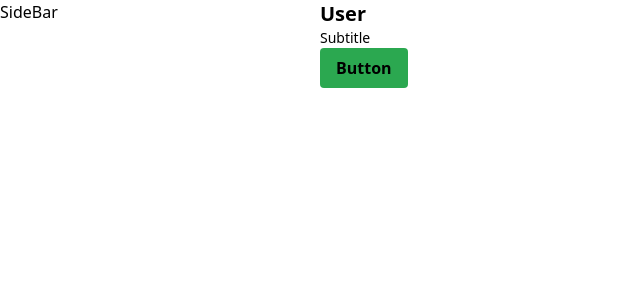
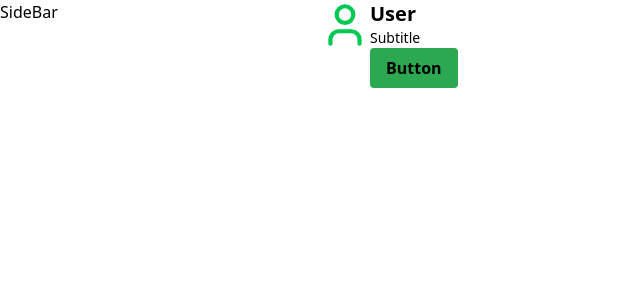
Before and after one commit to HebaElgohary/crud-system, a Next.js app: page / in a window 1280 px wide. Shown: the top 300 px of the page, without its empty margins (0-640 px from the left). Built offline with nearby package versions, Linux system fonts and the light colour scheme.

Commit message:
feat: add reusable icon component

```diff
--- a/app/page.tsx
+++ b/app/page.tsx
@@ -16,11 +16,14 @@ export default function Home() {
     <MainLyout>
       <div>
    <MainCard
-  Icon={User}
+  // icon={User}
   title="User"
   subtitle="Subtitle"
   btn='Button'
-
+  iconProps={{size: 50,
+    Icon:User,
+    className: 'text-green-500',
+  }}
 
 
   titleProps={{
--- a/src/components/atoms/Icon.tsx
+++ b/src/components/atoms/Icon.tsx
@@ -1,9 +1,16 @@
+import { Sign } from 'crypto'
 import React, { ComponentType } from 'react'
 
-export default function Icon({Icon}:{Icon:ComponentType}) {
+interface Props
+  {size: number,
+    className: string,
+    Icon:ComponentType<{size: number, className: string}>
+   }
+
+export default function Icon({Icon,size,className}:Props) {
   return (
     <div>
-        <Icon />
+        <Icon size={size} className={className} />
     </div>
   )
 }
--- a/src/components/molecules/MainCard.tsx
+++ b/src/components/molecules/MainCard.tsx
@@ -7,17 +7,17 @@ import Button from '../atoms/Button'
 interface MainCardProps
   {title:string,
     subtitle:string,
-    Icon:ComponentType,
     btn:string,
     titleProps:ComponentProps<typeof Title>,
     subtitleProps:ComponentProps<typeof Subtitle>,
     btnProps:ComponentProps<typeof Button>,
+    iconProps:ComponentProps<typeof Icon>,
   }
 
-export default function MainCard({title,subtitle,btn,Icon,titleProps,subtitleProps,btnProps}:MainCardProps) {
+export default function MainCard({title,subtitle,btn,titleProps,subtitleProps,btnProps,iconProps}:MainCardProps) {
   return (
     <div className='flex '>
-            {/* <Icon Icon={Icon} /> */}
+            <Icon  {...iconProps} />
         <div>
             <Title  {...titleProps}>{title}</Title>
             <Subtitle  {...subtitleProps}>{subtitle}</Subtitle>
```
